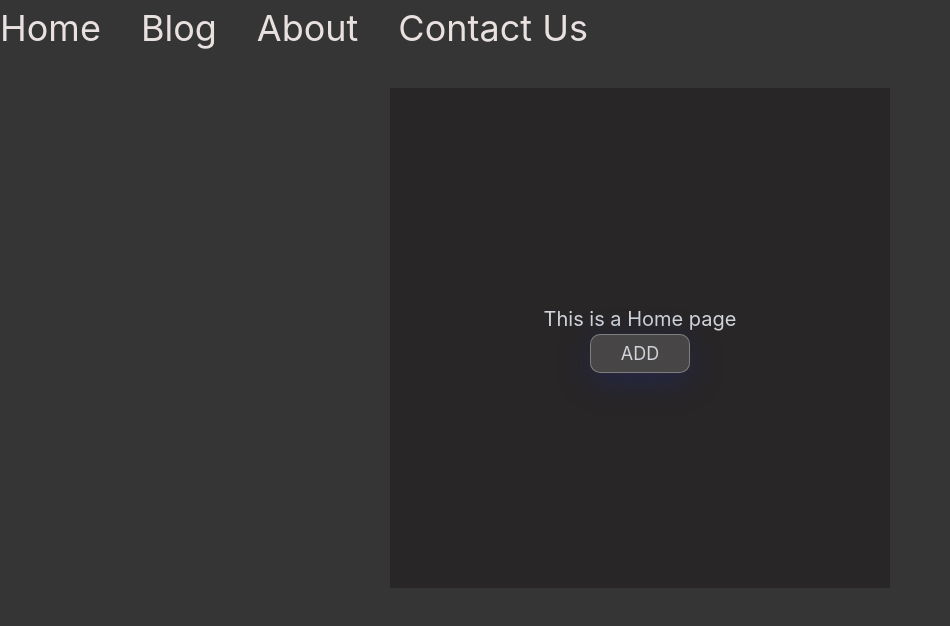
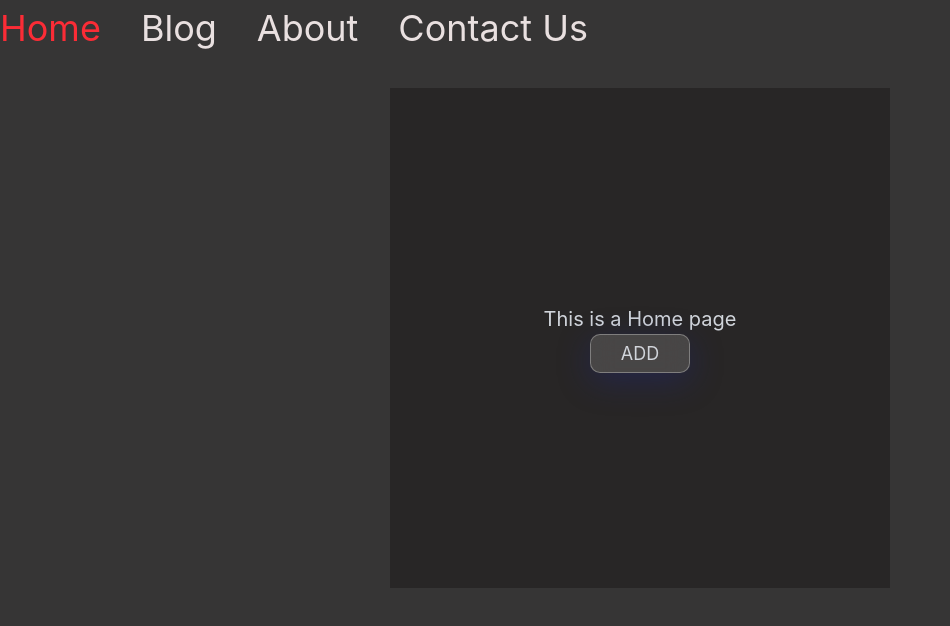
Before and after one commit to Sintu4613S/React_Proj, a React (Vite) app in the folder my_proj/: page / in a window 1280 px wide. Shown: the top 626 px of the page, without its empty margins (0-950 px from the left). Built offline with nearby package versions, Linux system fonts and the light colour scheme.

Commit message:
Replace Link with NavLink in NavBar component for enhanced routing features

```diff
--- a/my_proj/src/Componenet2/Router/NavBar.jsx
+++ b/my_proj/src/Componenet2/Router/NavBar.jsx
@@ -1,19 +1,24 @@
-import { Link } from 'react-router-dom'
+import { Link, NavLink } from 'react-router-dom'
 
 const BasicRouter = () => {
   return (
     <>
-      <div className="flex gap-10 items-center text-4xl mt-2">
+      {/* <div className="flex gap-10 items-center text-4xl mt-2">
         <Link to="/">Home</Link>
         <Link to="/blog">Blog</Link>
         <Link to="/about">About</Link>
         <Link to="/contact">Contact Us</Link>
-
+      </div> */}
+      {/* *** NavLink*** use becuase its give some Extra feature*/}
+      <div className="flex gap-10 items-center text-4xl mt-2">
+        <NavLink end to="/" className={({ isActive }) => isActive ? 'text-red-500' : ''} >Home</NavLink>
+        <NavLink to="/blog" className={({ isActive }) => isActive ? 'text-red-500' : ''} >Blog</NavLink>
+        <NavLink to="/about" className={({ isActive }) => isActive ? 'text-red-500' : ''} >About</NavLink>
+        <NavLink to="/contact" className={({ isActive }) => isActive ? 'text-red-500' : ''} >Contact Us</NavLink>
       </div>
 
     </>
 
   )
 }
-
 export default BasicRouter
```
